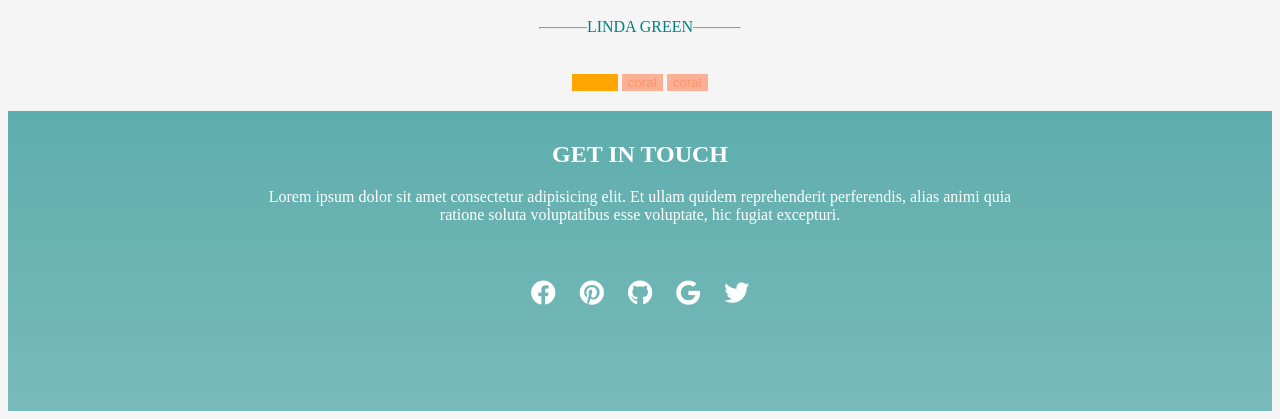
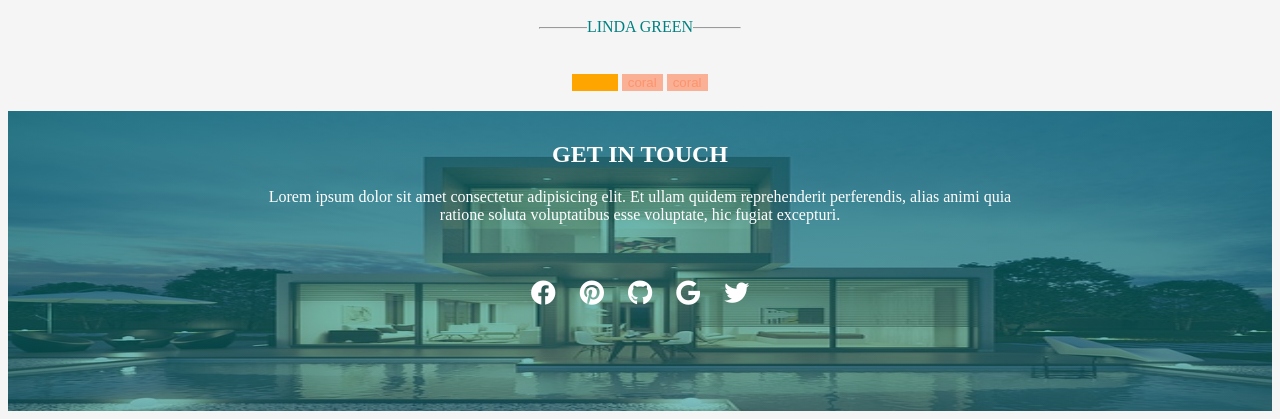
Before and after one commit to Ayodejiamina/architecture, a plain HTML site: page index.html in a window 1280 px wide. Shown: the part 1939-2358 px from the top of the page. Drawn offline with Linux system fonts and the light colour scheme.

Commit message:
architecture project

```diff
--- a/css/style.css
+++ b/css/style.css
@@ -25,7 +25,7 @@
      padding-right: 10px ;
 }
 .cont1{
-    background: linear-gradient(rgba(0, 128, 128, 0.616),rgba(0, 128, 128, 0.507)),url("/images/arch2.jpg" );
+    background: linear-gradient(rgba(0, 128, 128, 0.616),rgba(0, 128, 128, 0.507)), url('/images/arch2.jpg');
     background-repeat: no-repeat;
     background-size: 100% 100%;
     height: 500px;
@@ -74,7 +74,7 @@ color: white;
    color: white;
 }
 .each1{
-    background: linear-gradient(rgba(0, 128, 128, 0.616),rgba(0, 128, 128, 0.507)),url("/images/arch3.jpg ");
+    background: linear-gradient(rgba(0, 128, 128, 0.616),rgba(0, 128, 128, 0.507)),url('/images/arch3.jpg');
     height: 200px;
     width:200px;
     border-radius: 50%;
@@ -86,7 +86,7 @@ color: white;
 
 }
 .each2{
-    background: linear-gradient(rgba(0, 128, 128, 0.616),rgba(0, 128, 128, 0.507)),url("/images/arch4.jpg" );
+    background: linear-gradient(rgba(0, 128, 128, 0.616),rgba(0, 128, 128, 0.507)),url('/images/arch4.jpg' );
     height: 200px;
     width:200px;
     border-radius: 50%;
@@ -98,7 +98,7 @@ color: white;
 
 }
 .each3{
-    background: linear-gradient(rgba(0, 128, 128, 0.616),rgba(0, 128, 128, 0.507)),url("/images/arch5.jpg" );
+    background: linear-gradient(rgba(0, 128, 128, 0.616),rgba(0, 128, 128, 0.507)),url('/images/arch5.jpg' );
     height: 200px;
     width:200px;
     border-radius: 50%;
@@ -159,7 +159,7 @@ color: white;
 .cont5{
     text-align: center;
     color: white;
-    background: linear-gradient(rgba(0, 128, 128, 0.616),rgba(0, 128, 128, 0.507)),url("images/arch4.jpg ");
+    background: linear-gradient(rgba(0, 128, 128, 0.616),rgba(0, 128, 128, 0.507)),url('/images/arch4.jpg');
     height: 300px;
      background-size:100% 100% ;
      background-attachment: fixed;
--- a/index.html
+++ b/index.html
@@ -6,7 +6,7 @@
     <meta name="viewport" content="width=device-width, initial-scale=1.0">
     <title>Document</title>
     <link rel="stylesheet" href="css/all.min.css">
-    <link rel="stylesheet" href="css/fontawesome.min.css">
+    <!-- <link rel="stylesheet" href="css/fontawesome.min.css"> -->
     <link rel="stylesheet" href="css/style.css">
 </head>
 <body style="background-color: whitesmoke;">
```
